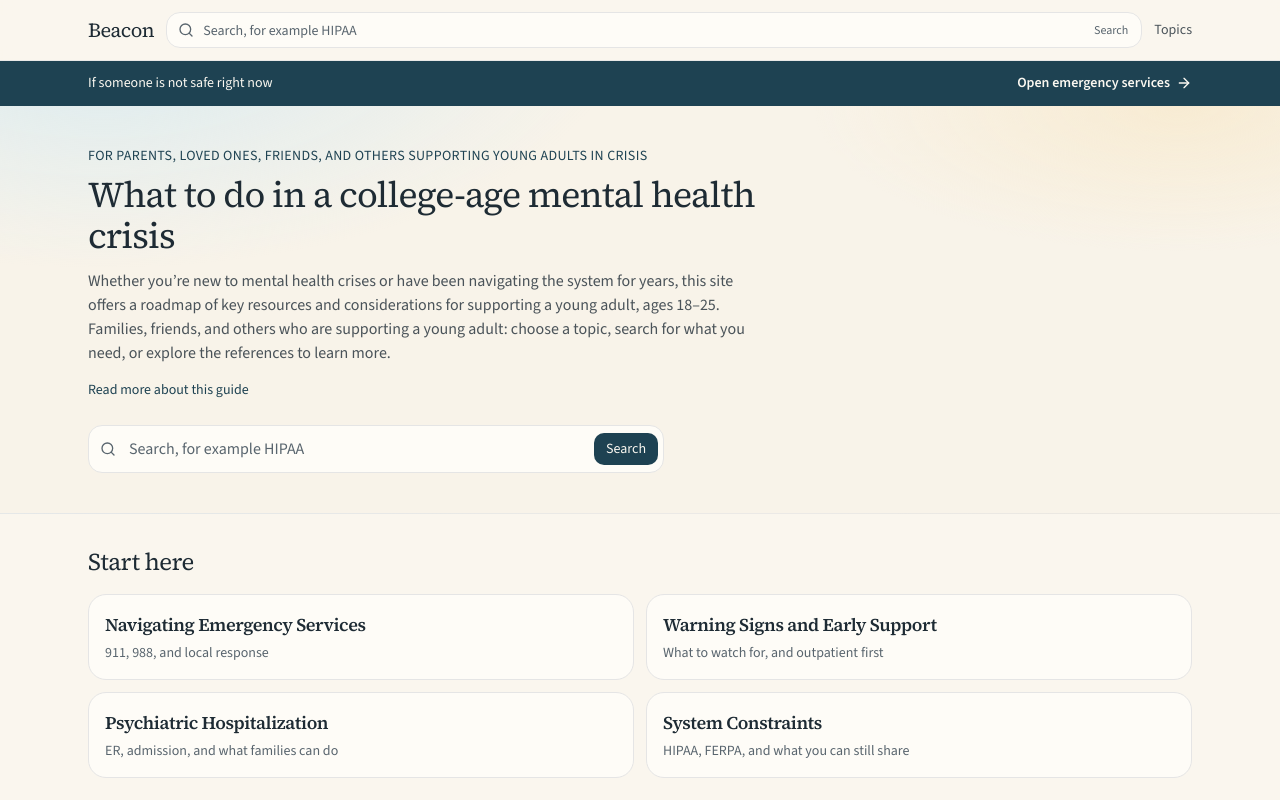
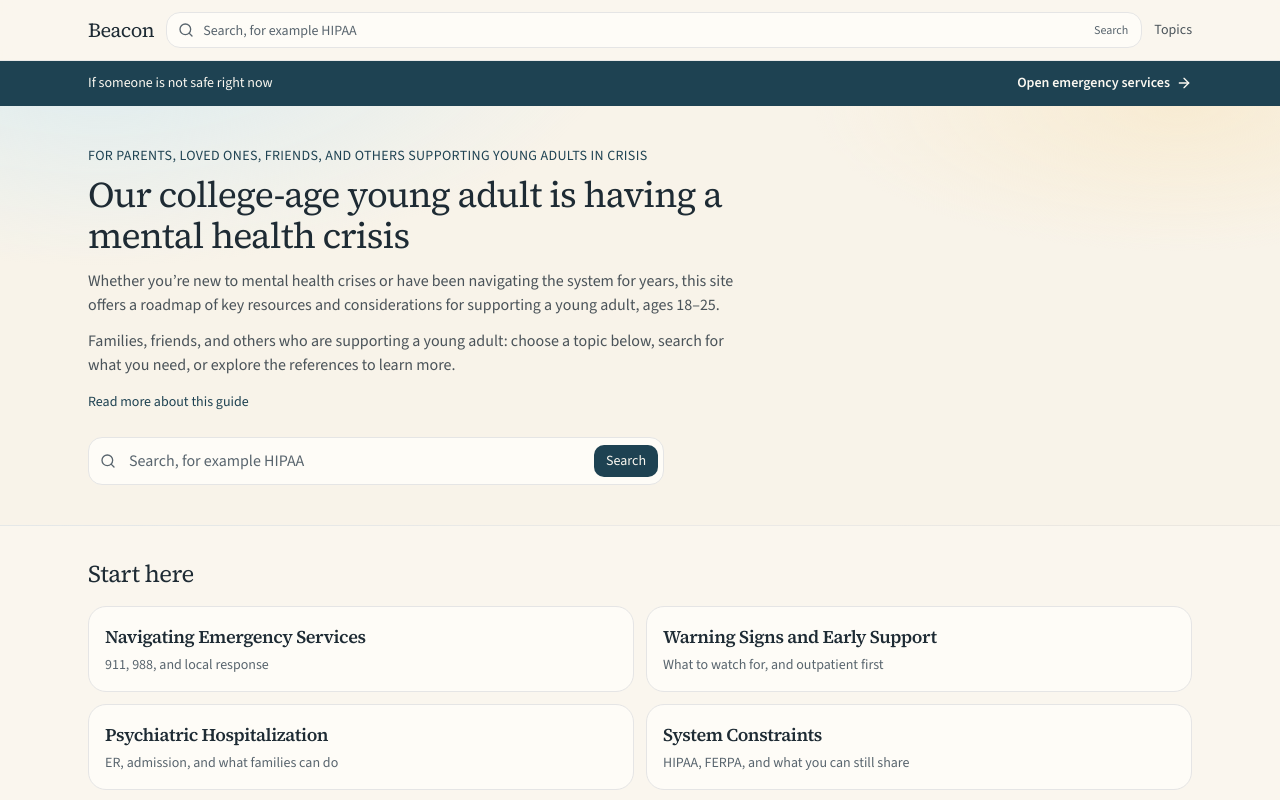
Before and after one commit to pdxshibaa/Beacon, a Next.js app: page / in a window 1280 px wide. Shown: the top 800 px of the page. Built offline with nearby package versions, Linux system fonts and the light colour scheme.

Commit message:
wording and spacing

```diff
--- a/src/components/home-intro.tsx
+++ b/src/components/home-intro.tsx
@@ -48,23 +48,21 @@ export function HomeIntro() {
             {paper.eyebrow}
           </p>
           <h1 className="mt-2 max-w-2xl font-heading text-3xl leading-[1.15] tracking-tight text-foreground sm:text-4xl">
-            What to do in a college-age mental health crisis
+            Our college-age young adult is having a mental health crisis
           </h1>
           <p className="mt-3 max-w-2xl text-foreground/80">
-            Whether you’re new to mental health crises or have been navigating
-            the system for years, this site offers a roadmap of key resources
-            and considerations for supporting a young adult, ages 18–25.
-            Families, friends, and others who are supporting a young adult:
-            choose a topic, search for what you need, or explore the references
-            to learn more.
+            Whether you’re new to mental health crises or have been navigating the system for years, this site offers a roadmap of key resources and considerations for supporting a young adult, ages 18–25.
+          </p>
+          <p className="mt-3 max-w-2xl text-foreground/80">
+            Families, friends, and others who are supporting a young adult: choose a topic below, search for what you need, or explore the references to learn more.
           </p>
           <p className="mt-3">
-            <Link
-              href="/about"
-              className="text-sm font-medium text-primary underline-offset-4 hover:underline"
-            >
-              Read more about this guide
-            </Link>
+  <Link
+    href="/about"
+    className="text-sm font-small text-primary text-right underline-offset-4 hover:underline"
+  >
+    Read more about this guide
+  </Link>
           </p>
           <div className="mt-6 max-w-xl">
             <SearchBox size="hero" />
```
